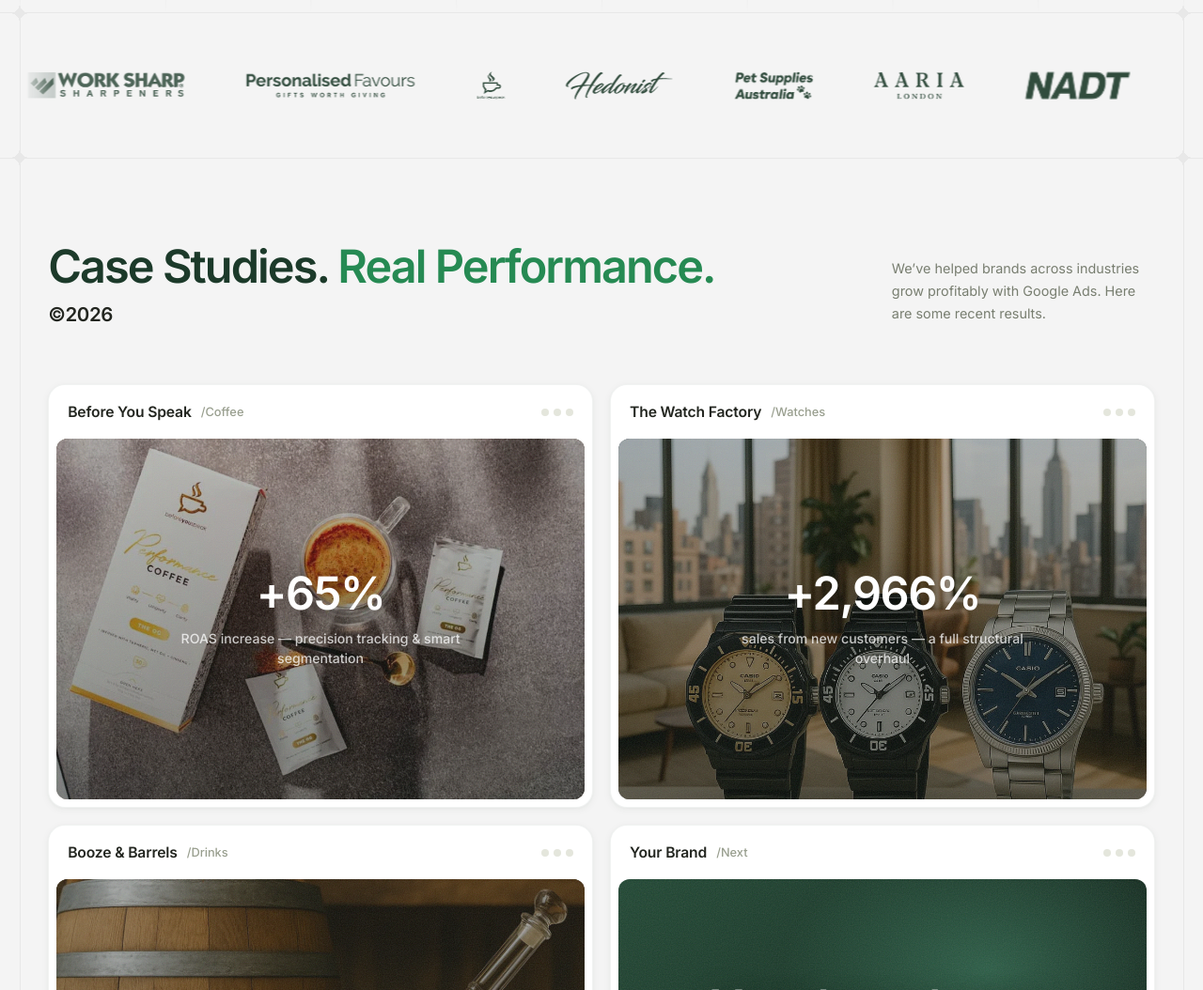
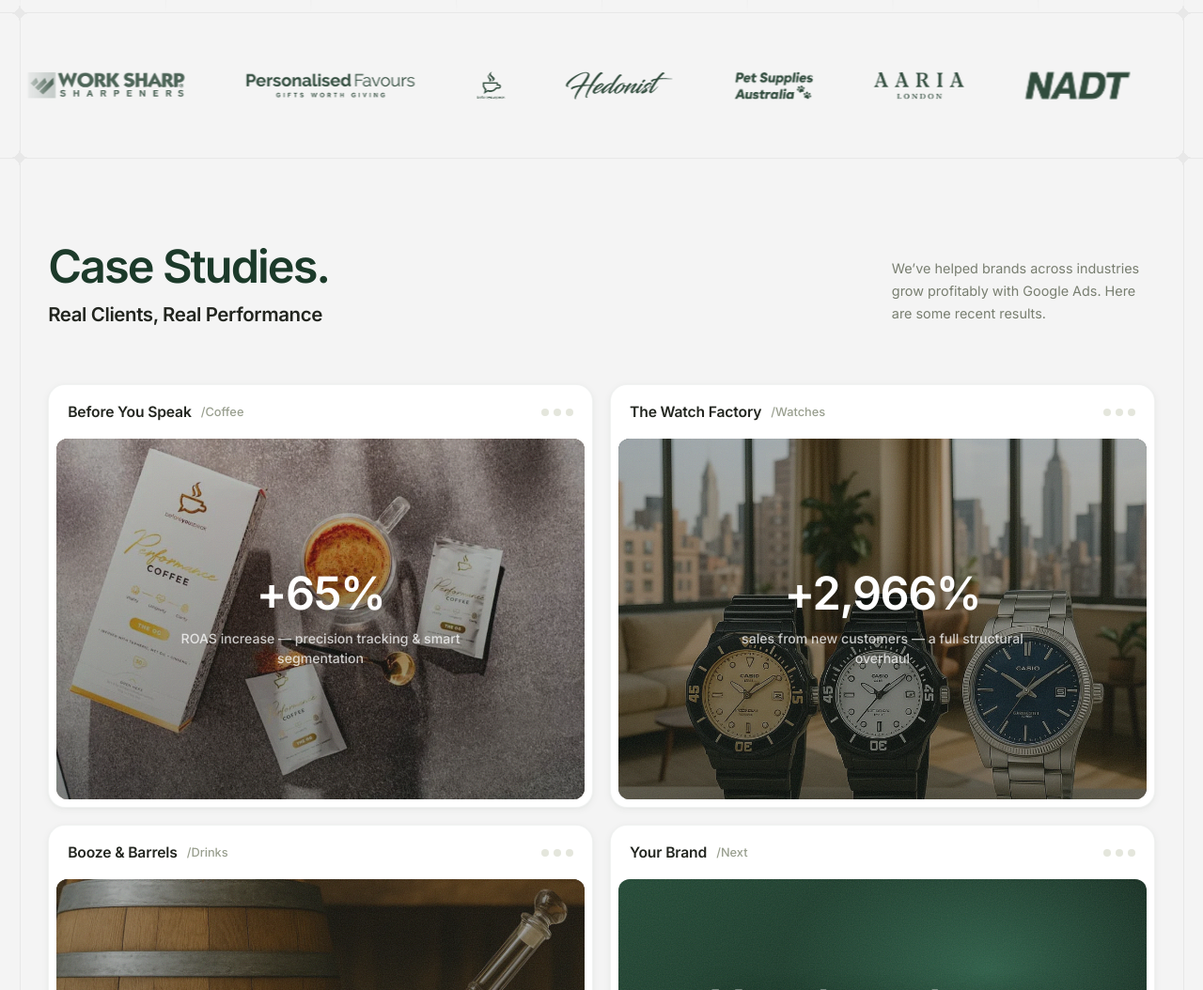
Before and after one commit to rankify-ops/adalytical, a plain HTML site: page index.html in a window 1280 px wide. Shown: the part 669-1723 px from the top of the page at 94% size. Drawn offline with Linux system fonts and the light colour scheme.

Commit message:
Case Studies: drop 'Real Performance' from heading, add 'Real Clients, Real Performance' subline

```diff
--- a/index.html
+++ b/index.html
@@ -182,8 +182,8 @@
   <div class="ctr">
     <div class="cs-head">
       <div class="cs-title rv">
-        <h2>Case Studies. <span class="cs-accent">Real Performance.</span></h2>
-        <span class="cs-year">©2026</span>
+        <h2>Case Studies.</h2>
+        <span class="cs-year">Real Clients, <span class="cs-accent">Real Performance</span></span>
       </div>
       <p class="cs-note rv">We’ve helped brands across industries grow profitably with Google Ads. Here are some recent results.</p>
     </div>
```
